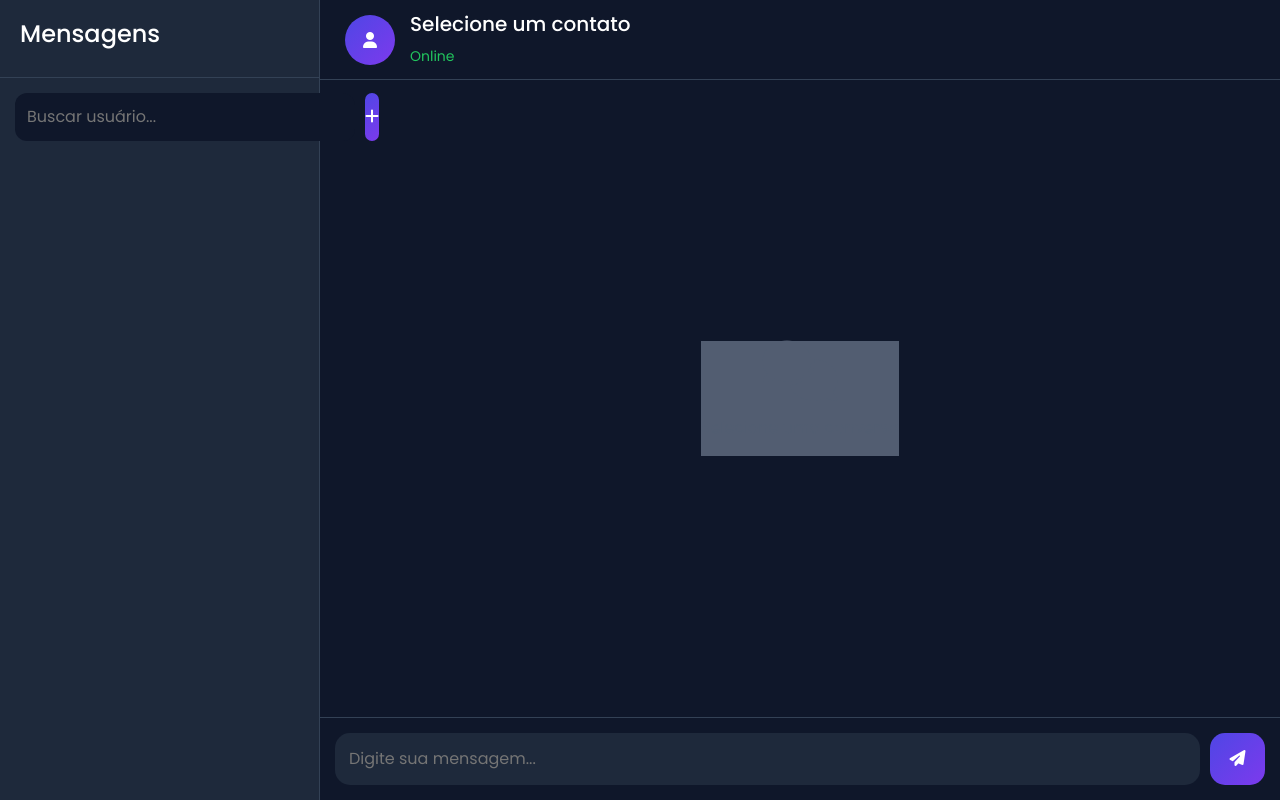
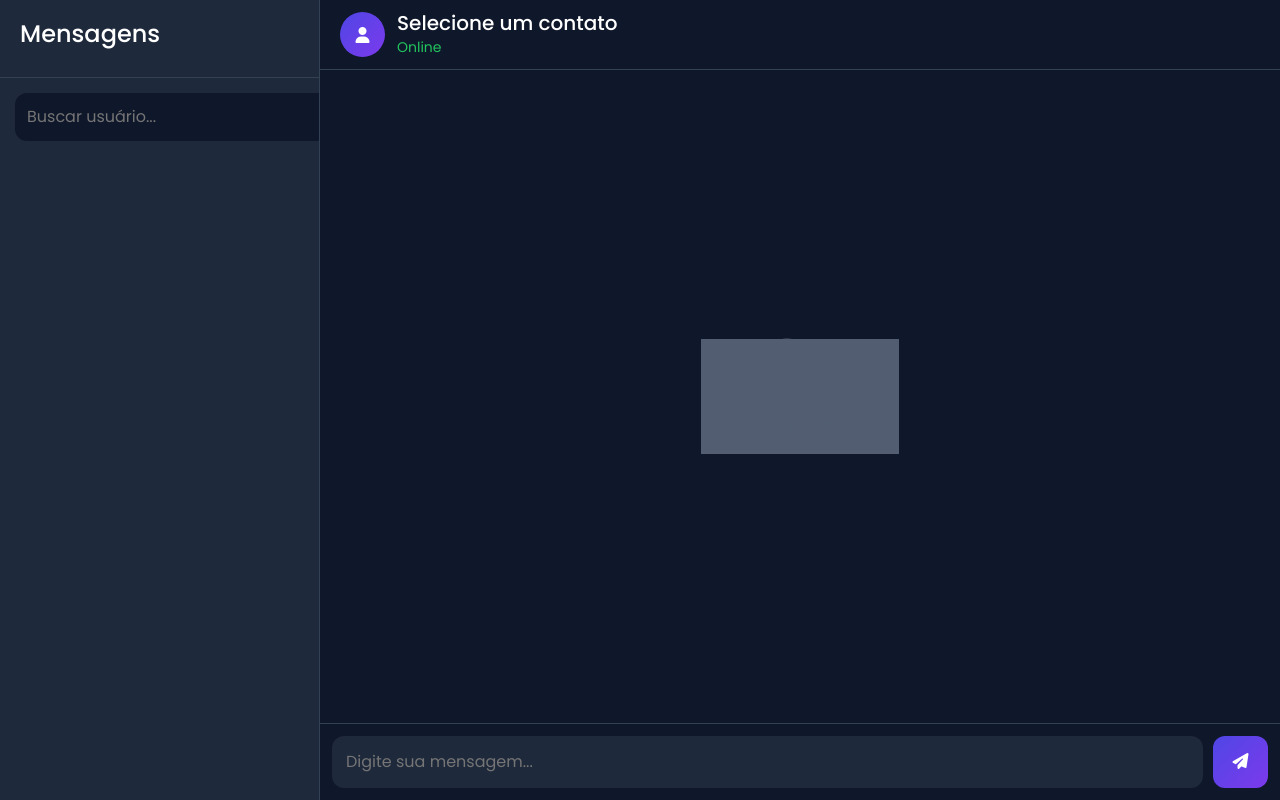
Before and after one commit to errghvcxty/Chat, a Python web app: template templates/chat.html in a window 1280 px wide. Run offline with Jinja, Linux system fonts and the light colour scheme; the template is opened without the code that fills it, so the values that code supplies are empty.

Commit message:
estilização

```diff
--- a/static/style.css
+++ b/static/style.css
@@ -20,20 +20,19 @@
 body{
     background:var(--bg);
     height:100vh;
-    overflow:hidden;
 }
 
+/* APP */
 .app{
-    display:flex;
     height:100vh;
 }
 
 /* SIDEBAR */
-
 .sidebar{
-    width:320px;
     background:var(--card);
     border-right:1px solid var(--border);
+    height:100vh;
+    overflow:hidden;
     display:flex;
     flex-direction:column;
 }
@@ -41,9 +40,6 @@
 .sidebar-header{
     padding:20px;
     border-bottom:1px solid var(--border);
-}
-
-.sidebar-header h4{
     color:white;
 }
 
@@ -67,13 +63,8 @@
     width:45px;
     border:none;
     border-radius:12px;
-    background:linear-gradient(
-        135deg,
-        var(--primary),
-        var(--primary2)
-    );
+    background:linear-gradient(135deg,var(--primary),var(--primary2));
     color:white;
-    cursor:pointer;
 }
 
 #lista-contatos{
@@ -90,23 +81,19 @@
     padding:12px;
     border-radius:14px;
     cursor:pointer;
-    transition:.25s;
+    transition:.2s;
+    color:white;
 }
 
 .contato:hover{
-    background:rgb(255, 255, 255);
+    background:rgba(255,255,255,0.08);
 }
 
 .avatar{
     width:45px;
     height:45px;
     border-radius:50%;
-    background:linear-gradient(
-        135deg,
-        var(--primary),
-        var(--primary2)
-    );
-
+    background:linear-gradient(135deg,var(--primary),var(--primary2));
     display:flex;
     align-items:center;
     justify-content:center;
@@ -114,51 +101,47 @@
 }
 
 /* CHAT */
-
 .chat{
-    flex:1;
     display:flex;
     flex-direction:column;
+    height:100vh;
 }
 
 .chat-header{
-    height:80px;
+    height:70px;
     border-bottom:1px solid var(--border);
     display:flex;
     align-items:center;
-    padding:0 25px;
+    padding:0 20px;
 }
 
 .header-info{
     display:flex;
     align-items:center;
-    gap:15px;
+    gap:12px;
 }
 
 .avatar-large{
-    width:50px;
-    height:50px;
+    width:45px;
+    height:45px;
     border-radius:50%;
-    background:linear-gradient(
-        135deg,
-        var(--primary),
-        var(--primary2)
-    );
-
+    background:linear-gradient(135deg,var(--primary),var(--primary2));
     display:flex;
+    align-items:center;
     justify-content:center;
-    align-items:center;
     color:white;
 }
 
 .header-info h5{
     color:white;
+    margin:0;
 }
 
 .header-info small{
     color:#22c55e;
 }
 
+/* MENSAGENS */
 #mensagens{
     flex:1;
     overflow-y:auto;
@@ -178,11 +161,7 @@
 .minha{
     align-self:flex-end;
     color:white;
-    background:linear-gradient(
-        135deg,
-        var(--primary),
-        var(--primary2)
-    );
+    background:linear-gradient(135deg,var(--primary),var(--primary2));
 }
 
 .outro{
@@ -191,10 +170,11 @@
     background:var(--card);
 }
 
+/* INPUT */
 .enviar{
     display:flex;
     gap:10px;
-    padding:15px;
+    padding:12px;
     border-top:1px solid var(--border);
 }
 
@@ -202,7 +182,7 @@
     flex:1;
     padding:14px;
     border:none;
-    border-radius:15px;
+    border-radius:12px;
     background:var(--card);
     color:white;
     outline:none;
@@ -211,16 +191,12 @@
 .enviar button{
     width:55px;
     border:none;
-    border-radius:15px;
-    background:linear-gradient(
-        135deg,
-        var(--primary),
-        var(--primary2)
-    );
+    border-radius:12px;
+    background:linear-gradient(135deg,var(--primary),var(--primary2));
     color:white;
-    cursor:pointer;
 }
 
+/* PLACEHOLDER */
 .placeholder{
     margin:auto;
     text-align:center;
@@ -232,36 +208,20 @@
     margin-bottom:15px;
 }
 
+/* ANIMAÇÃO */
 @keyframes fade{
-    from{
-        opacity:0;
-        transform:translateY(10px);
-    }
-    to{
-        opacity:1;
-        transform:translateY(0);
-    }
+    from{opacity:0; transform:translateY(10px);}
+    to{opacity:1; transform:translateY(0);}
 }
 
-/* RESPONSIVO */
-
-@media(max-width:768px){
-
-    .app{
-        flex-direction:column;
-    }
-
-    .sidebar{
-        width:100%;
-        height:35%;
-    }
+/* MOBILE FIX */
+@media (max-width:768px){
 
     .chat{
-        height:65%;
+        height:calc(100vh - 56px);
     }
 
     .mensagem{
         max-width:90%;
     }
-
 }
--- a/templates/chat.html
+++ b/templates/chat.html
@@ -1,107 +1,101 @@
 <!DOCTYPE html>
 <html lang="pt-BR">
 <head>
-
 <meta charset="UTF-8">
 <meta name="viewport" content="width=device-width, initial-scale=1.0">
 
 <title>Chat</title>
 
 <link href="https://cdn.jsdelivr.net/npm/bootstrap@5.3.3/dist/css/bootstrap.min.css" rel="stylesheet">
-
+<link rel="stylesheet" href="https://cdnjs.cloudflare.com/ajax/libs/font-awesome/6.5.2/css/all.min.css">
 <link rel="stylesheet" href="/static/style.css">
-
-<link rel="stylesheet"
-href="https://cdnjs.cloudflare.com/ajax/libs/font-awesome/6.5.2/css/all.min.css">
 
 </head>
 
 <body>
 
-<div class="app">
+<!-- TOP BAR MOBILE -->
+<nav class="navbar navbar-dark bg-dark d-md-none px-3">
+    <button class="btn btn-outline-light" data-bs-toggle="offcanvas" data-bs-target="#sidebar">
+        <i class="fa-solid fa-bars"></i>
+    </button>
+    <span class="navbar-brand ms-2">Chat</span>
+</nav>
 
-    <!-- SIDEBAR -->
+<div class="container-fluid p-0">
+    <div class="row g-0 app">
 
-    <aside class="sidebar">
+        <!-- SIDEBAR DESKTOP -->
+        <aside class="col-md-4 col-lg-3 d-none d-md-flex sidebar flex-column">
 
             <div class="sidebar-header">
                 <h4>Mensagens</h4>
             </div>
 
             <div class="search-box">
-
-            <input
-                id="nomeContato"
-                type="text"
-                placeholder="Buscar usuário..."
-            >
-
+                <input id="nomeContato" type="text" placeholder="Buscar usuário...">
                 <button onclick="adicionarContato()">
                     <i class="fa-solid fa-plus"></i>
                 </button>
-
             </div>
 
             <ul id="lista-contatos"></ul>
-
         </aside>
 
         <!-- CHAT -->
-
-    <main class="chat">
+        <main class="col-12 col-md-8 col-lg-9 chat">
 
             <div class="chat-header">
-
                 <div class="header-info">
-
                     <div class="avatar-large">
                         <i class="fa-solid fa-user"></i>
                     </div>
 
                     <div>
-
-                    <h5 id="nome-contato">
-                        Selecione um contato
-                    </h5>
-
+                        <h5 id="nome-contato">Selecione um contato</h5>
                         <small>Online</small>
-
                     </div>
-
                 </div>
-
             </div>
 
             <div id="mensagens">
-
                 <div class="placeholder">
-
                     <i class="fa-solid fa-comments"></i>
-
                     <p>Selecione uma conversa</p>
-
                 </div>
-
             </div>
 
             <div class="enviar">
-
-            <input
-                id="texto"
-                type="text"
-                placeholder="Digite sua mensagem..."
-            >
-
+                <input id="texto" type="text" placeholder="Digite sua mensagem...">
                 <button onclick="enviar()">
                     <i class="fa-solid fa-paper-plane"></i>
                 </button>
-
             </div>
 
         </main>
 
     </div>
+</div>
 
+<!-- OFFCANVAS MOBILE -->
+<div class="offcanvas offcanvas-start text-bg-dark" tabindex="-1" id="sidebar">
+
+    <div class="offcanvas-header">
+        <h5 class="offcanvas-title">Mensagens</h5>
+        <button type="button" class="btn-close btn-close-white" data-bs-dismiss="offcanvas"></button>
+    </div>
+
+    <div class="p-3 d-flex gap-2">
+        <input id="nomeContato" type="text" class="form-control" placeholder="Buscar usuário...">
+        <button class="btn btn-primary" onclick="adicionarContato()">
+            <i class="fa-solid fa-plus"></i>
+        </button>
+    </div>
+
+    <ul id="lista-contatos" class="p-2"></ul>
+</div>
+
+<script src="https://cdn.jsdelivr.net/npm/bootstrap@5.3.3/dist/js/bootstrap.bundle.min.js"></script>
 <script src="/static/script.js"></script>
 
 </body>
```
Lines whose indentation alone changed are shown as unchanged.
